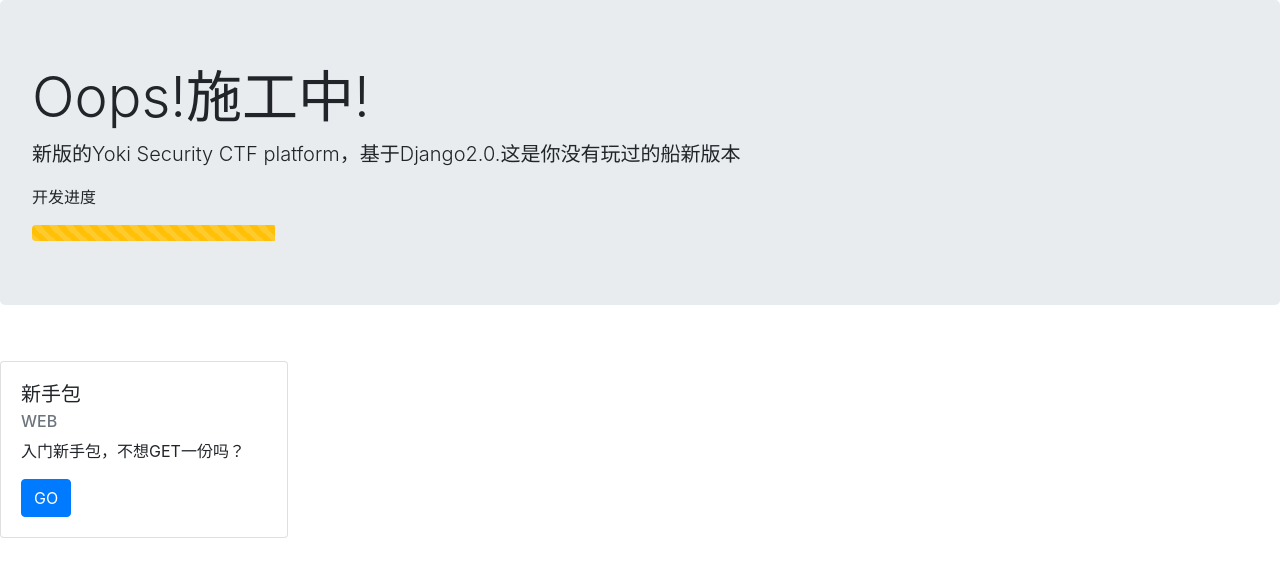
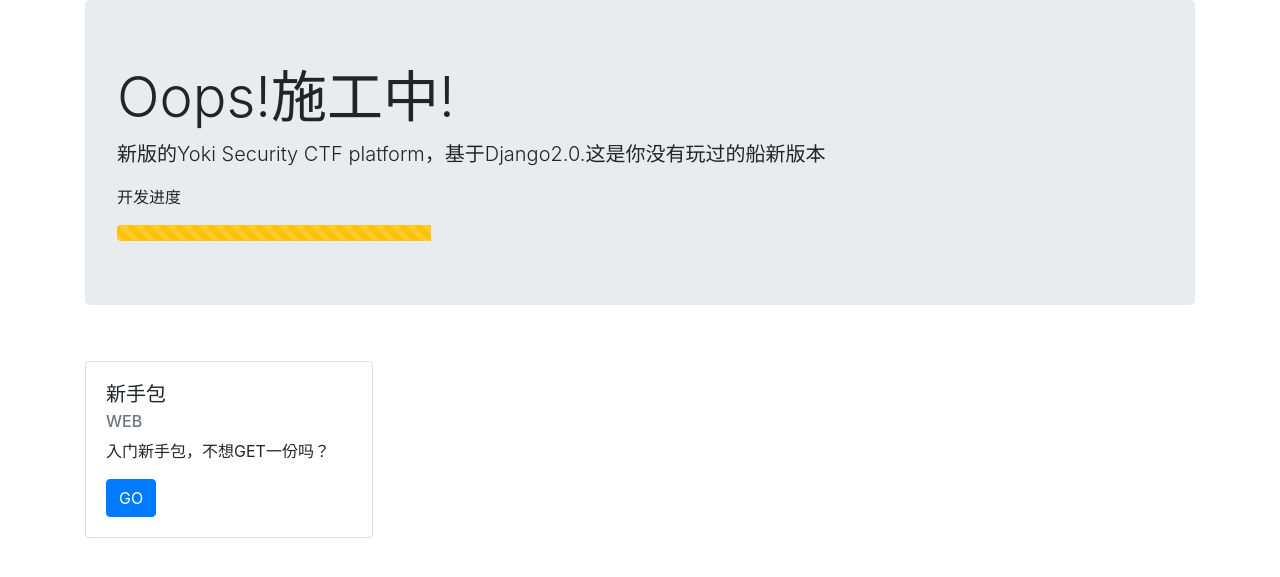
Before and after one commit to Ppsoft1991/YokiSecurity, a Django app: page / in a window 1280 px wide. Shown: the part 56-633 px from the top of the page. Run offline with Django 3.2, Linux system fonts and the light colour scheme; data comes from the database, SQL or seed files in the repository; some libraries are stand-ins or nearby versions.

Commit message:
再次美化前端

```diff
--- a/index/urls.py
+++ b/index/urls.py
@@ -3,5 +3,5 @@ from .views import selectSubjects,typeDisplay
 
 urlpatterns = [
     path('/<int:subject_id>',selectSubjects,name="subject_id"),
-    path('/<type>',typeDisplay,name="type")
+    path('/<type>',typeDisplay,name="type"),
 ]
--- a/templates/index.html
+++ b/templates/index.html
@@ -1,11 +1,12 @@
 {% extends "base.html" %}
 {% block body %}
+<div class="container">
     <div class="jumbotron">
         <h1 class="display-4">Oops!施工中!</h1>
         <p class="lead">新版的Yoki Security CTF platform，基于Django2.0.这是你没有玩过的船新版本</p>
     <p class="font-weight-normal">开发进度</p>
     <div class="progress">
-        <div class="progress-bar progress-bar-striped bg-warning" role="progressbar" style="width: 20%" aria-valuenow="75" aria-valuemin="0" aria-valuemax="100"></div>
+        <div class="progress-bar progress-bar-striped bg-warning" role="progressbar" style="width: 30%" aria-valuenow="75" aria-valuemin="0" aria-valuemax="100"></div>
     </div>
     </div>
     <br>
@@ -15,8 +16,9 @@
             <h5 class="card-title">{{ packageInfo.package_name }}</h5>
             <h6 class="card-subtitle mb-2 text-muted">{{ packageInfo.package_type }}</h6>
             <p class="card-text">{{ packageInfo.package_content }}</p>
-            <button class="button btn btn-primary">GO<a href="#"></a></button>
+            <a class="button btn btn-primary" href="#" >GO</a>
         </div>
         {% endfor %}
     </div>
+</div>
 {% endblock %}
```
Also changed, not shown: templates/type.html (+8 -4 lines).
